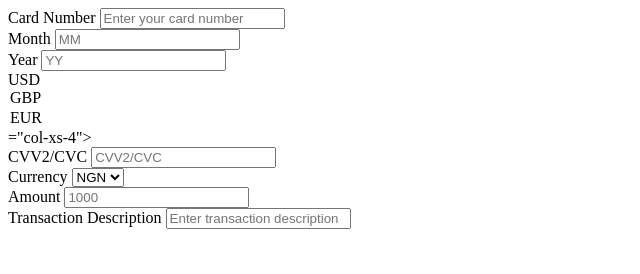
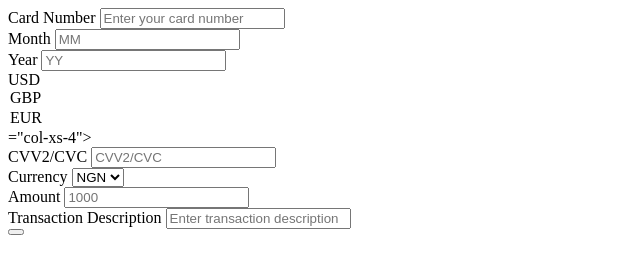
Before and after one commit to temiadesina/churchdonationapp, a website: page index.html in a window 1280 px wide. Shown: the full height of the page, 0-640 px from the left. Drawn offline with Linux system fonts and the light colour scheme.

Commit message:
Completed the html payment form for testing

```diff
--- a/index.html
+++ b/index.html
@@ -64,7 +64,11 @@
                     </div>
                 </div>
                 <div class="col-sm-12">
-
+                    <div class="form-group">
+                        <button type="submit" class="btn btn-primary" id="submitpayment" name="submitpayment"></button>
+                    </div>
+                </div>
+                </form>
                 </div>
         </div>
     </div>
```
